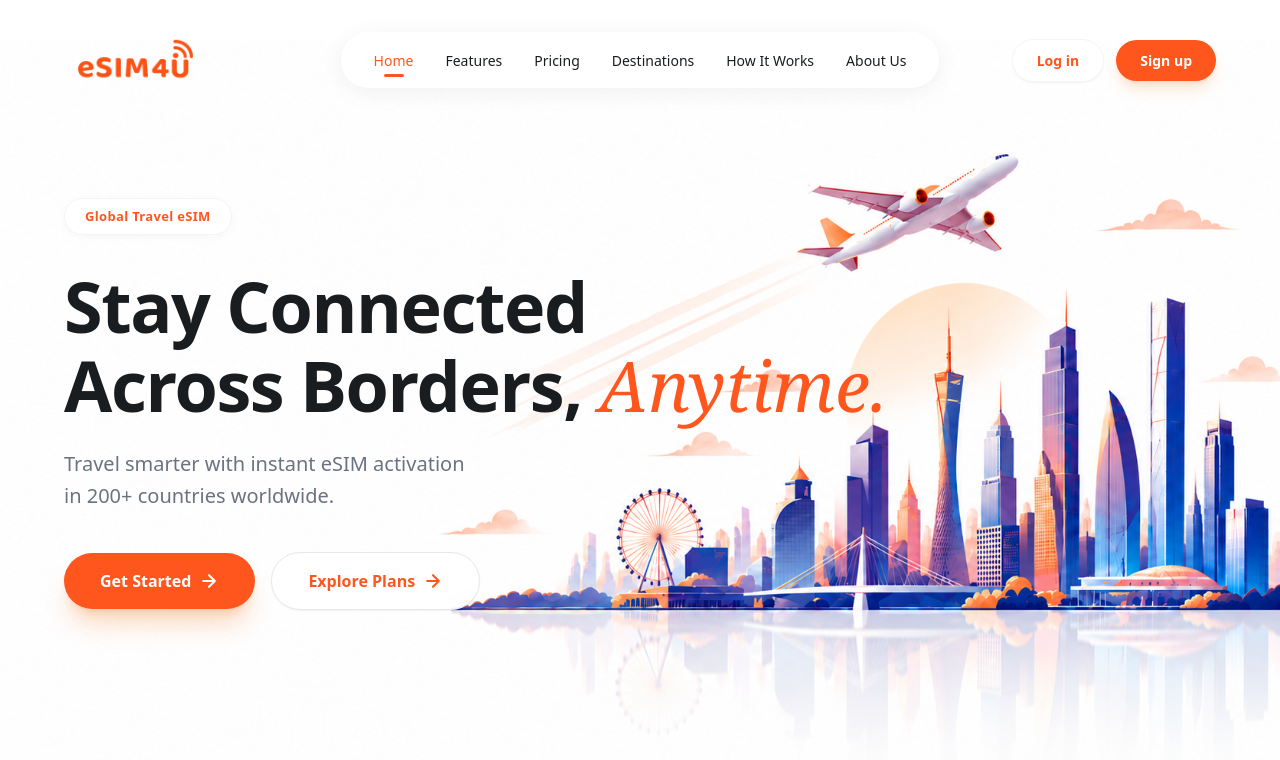
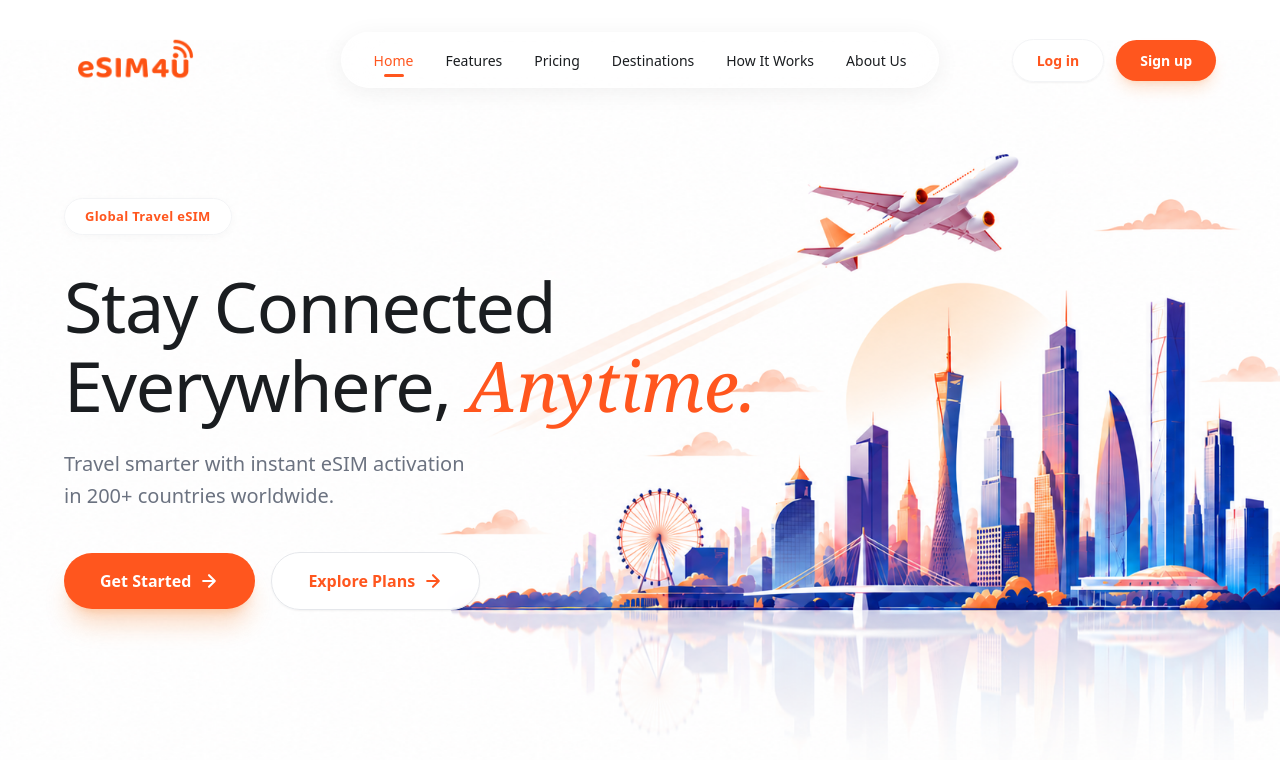
Before and after one commit to Darshan101005/ESIM4U, a Next.js app in the folder packages/web/: page / in a window 1280 px wide. Shown: the top 760 px of the page. Built offline with nearby package versions, Linux system fonts and the light colour scheme.

Commit message:
Hero Section Font Updated

```diff
--- a/packages/web/app/page.tsx
+++ b/packages/web/app/page.tsx
@@ -72,10 +72,10 @@ export default function Home() {
             <span className="text-[#FF561E] text-[13px] font-semibold tracking-wide">Global Travel eSIM</span>
           </div>
 
-          <h1 className="text-[54px] lg:text-[70px] leading-[1.12] font-bold text-[#1A1D20] tracking-[-0.02em] mb-6">
+          <h1 className="text-[54px] lg:text-[70px] leading-[1.12] font-medium text-[#1A1D20] tracking-[-0.02em] mb-6">
             Stay Connected<br />
             <span className="whitespace-nowrap">
-              Across Borders, <span className="text-[#FF561E] font-serif italic font-normal tracking-normal pr-4">Anytime.</span>
+              Everywhere, <span className="text-[#FF561E] font-serif italic font-normal tracking-normal pr-4">Anytime.</span>
             </span>
           </h1>
 
```
